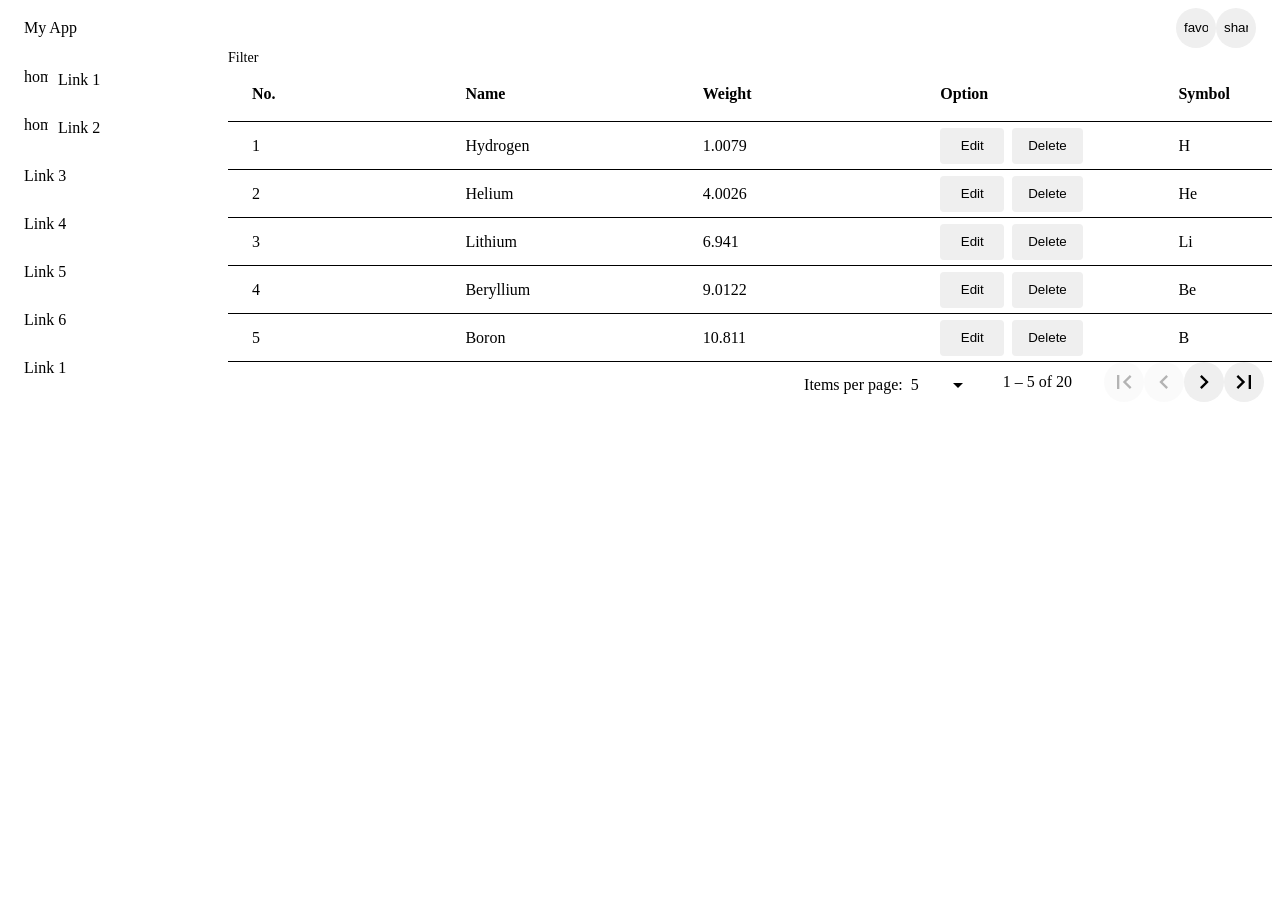
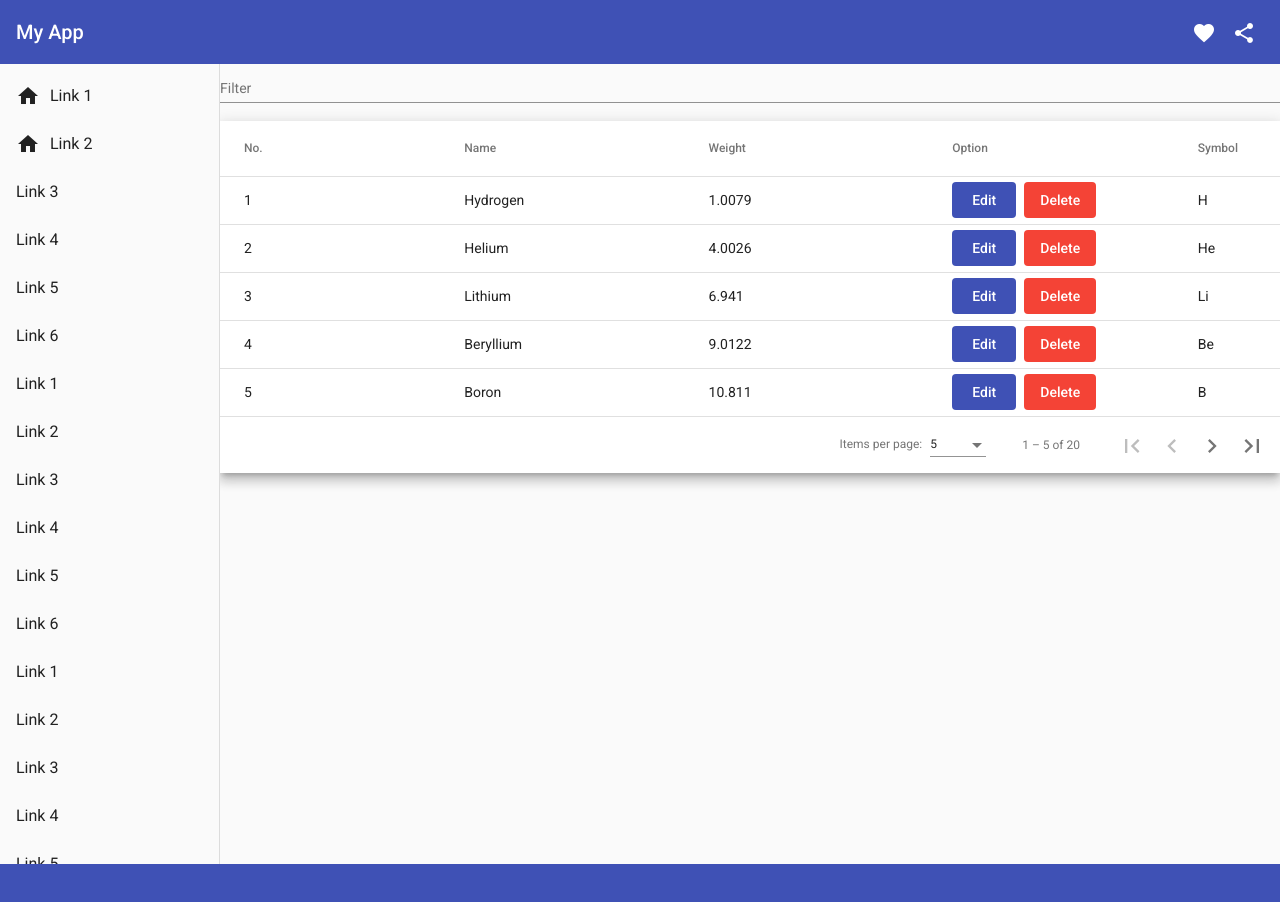
Before and after one commit to LeDucTam2041992/quizbugs_frontend, an Angular app: page / in a window 1280 px wide. Shown: the top 902 px of the page. Before the commit the page ends 800 px from the top, so only its background shows below. Built offline with nearby package versions, Linux system fonts and the light colour scheme.

Commit message:
npmi material

```diff
--- a/angular.json
+++ b/angular.json
@@ -24,6 +24,7 @@
               "src/assets"
             ],
             "styles": [
+              "./node_modules/@angular/material/prebuilt-themes/indigo-pink.css",
               "src/styles.css"
             ],
             "scripts": []
@@ -88,6 +89,7 @@
               "src/assets"
             ],
             "styles": [
+              "./node_modules/@angular/material/prebuilt-themes/indigo-pink.css",
               "src/styles.css"
             ],
             "scripts": []
@@ -119,6 +121,10 @@
           }
         }
       }
-    }},
-  "defaultProject": "material-demo"
+    }
+  },
+  "defaultProject": "material-demo",
+  "cli": {
+    "analytics": "2f2e048c-fc7b-47f6-ba34-1093eff3d4d1"
+  }
 }
--- a/package.json
+++ b/package.json
@@ -12,10 +12,12 @@
   "private": true,
   "dependencies": {
     "@angular/animations": "~10.1.6",
+    "@angular/cdk": "^10.2.7",
     "@angular/common": "~10.1.6",
     "@angular/compiler": "~10.1.6",
     "@angular/core": "~10.1.6",
     "@angular/forms": "~10.1.6",
+    "@angular/material": "^10.2.7",
     "@angular/platform-browser": "~10.1.6",
     "@angular/platform-browser-dynamic": "~10.1.6",
     "@angular/router": "~10.1.6",
--- a/src/index.html
+++ b/src/index.html
@@ -6,8 +6,10 @@
   <base href="/">
   <meta name="viewport" content="width=device-width, initial-scale=1">
   <link rel="icon" type="image/x-icon" href="favicon.ico">
+  <link href="https://fonts.googleapis.com/css?family=Roboto:300,400,500&display=swap" rel="stylesheet">
+  <link href="https://fonts.googleapis.com/icon?family=Material+Icons" rel="stylesheet">
 </head>
-<body>
+<body class="mat-typography">
   <app-root></app-root>
 </body>
 </html>
--- a/src/styles.css
+++ b/src/styles.css
@@ -1 +1,4 @@
 /* You can add global styles to this file, and also import other style files */
+
+html, body { height: 100%; }
+body { margin: 0; font-family: Roboto, "Helvetica Neue", sans-serif; }
```
Also changed, not shown: 1 other file (tests, documents, lock files or other folders).
